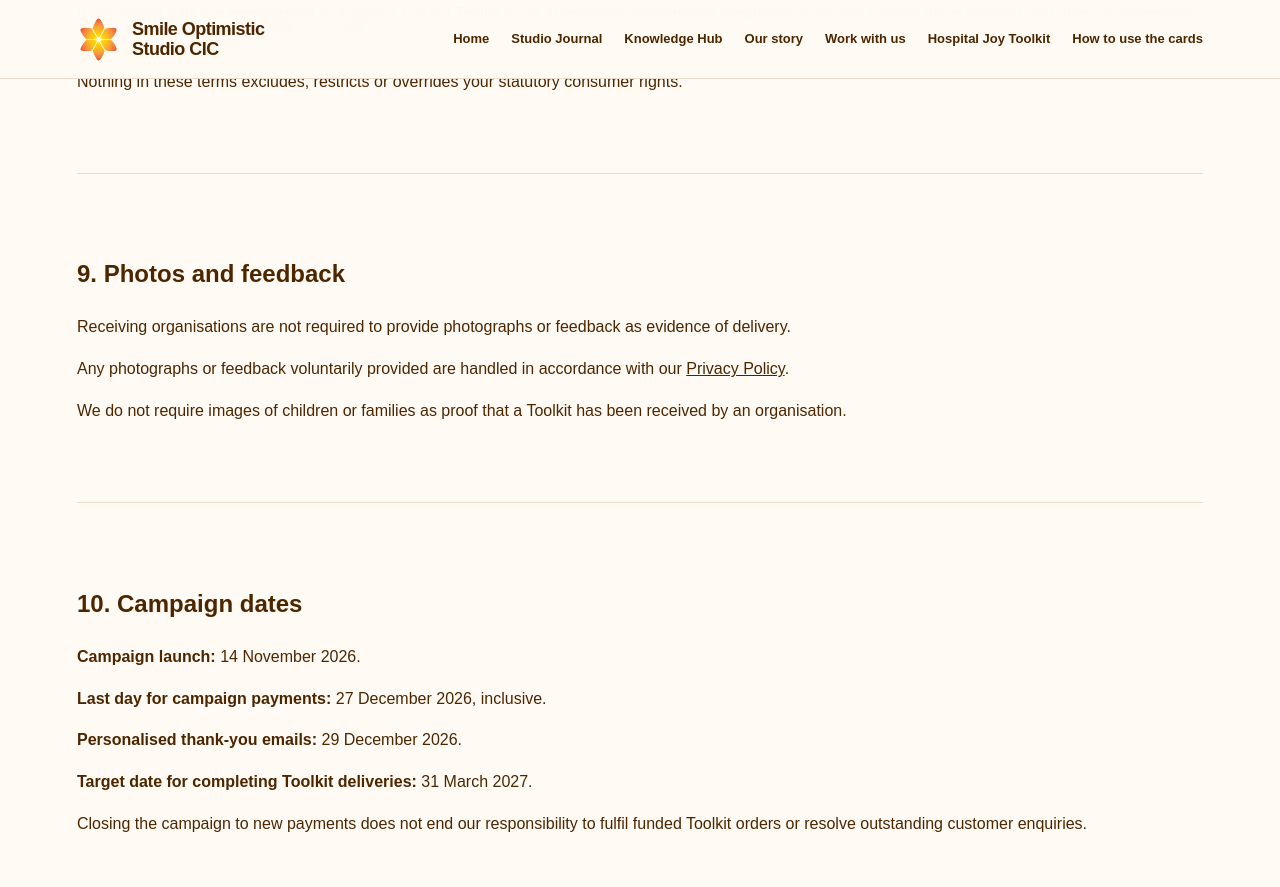
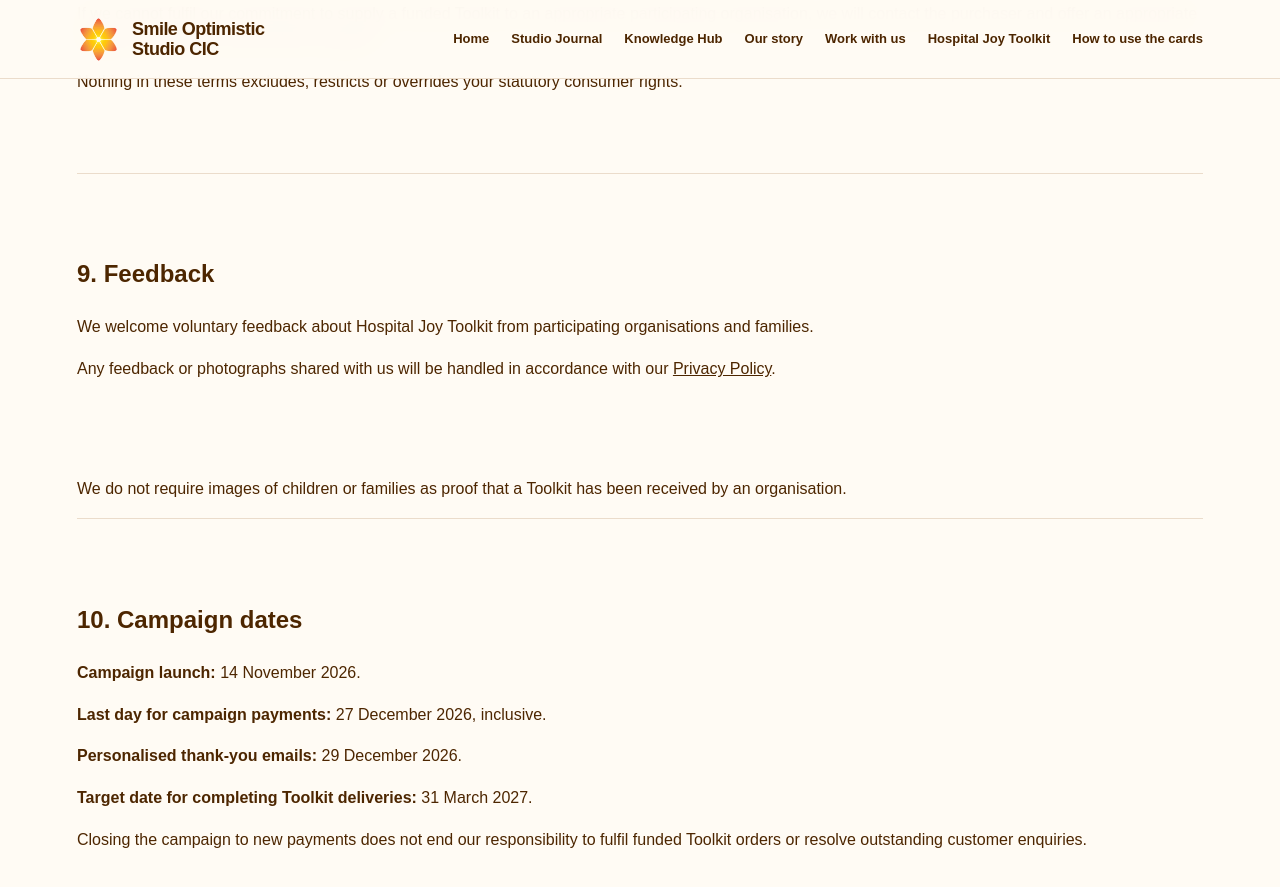
Before and after one commit to smileoptimisticstudio/smileoptimisticstudio.org.uk, a Jekyll site: the page built from christmas-terms/index.html, in a window 1280 px wide and 900 px high, scrolled down 3848 px. Shown: the top 887 px of the window. Built offline with Jekyll 4.4.1, drawn with Linux system fonts in a browser that asks for light colours.

Commit message:
Update index.html

```diff
--- a/christmas-terms/index.html
+++ b/christmas-terms/index.html
@@ -126,11 +126,12 @@ permalink: "/christmas-terms/"
 </section>
 
 <section class="section">
-  <h2>9. Photos and feedback</h2>
+  <h2>9. Feedback</h2>
 
-  <p>Receiving organisations are not required to provide photographs or feedback as evidence of delivery.</p>
+  <p>We welcome voluntary feedback about Hospital Joy Toolkit from participating organisations and families.</p>
 
-  <p>Any photographs or feedback voluntarily provided are handled in accordance with our <a href="{{ '/privacy/' | relative_url }}">Privacy Policy</a>.</p>
+  <p>Any feedback or photographs shared with us will be handled in accordance with our <a href="{{ '/privacy/' | relative_url }}">Privacy Policy</a>.</p>
+</section>
 
   <p>We do not require images of children or families as proof that a Toolkit has been received by an organisation.</p>
 </section>
```
